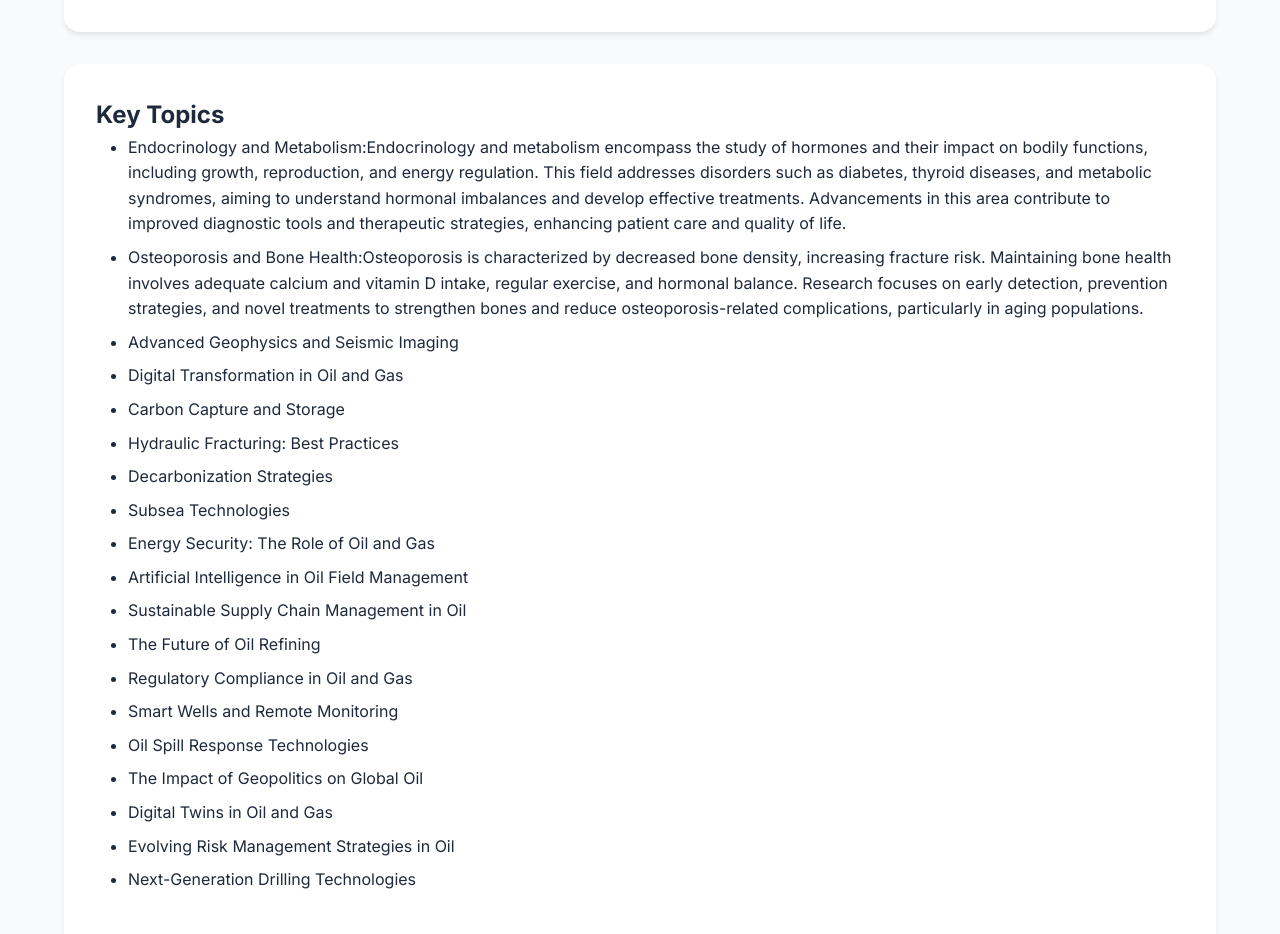
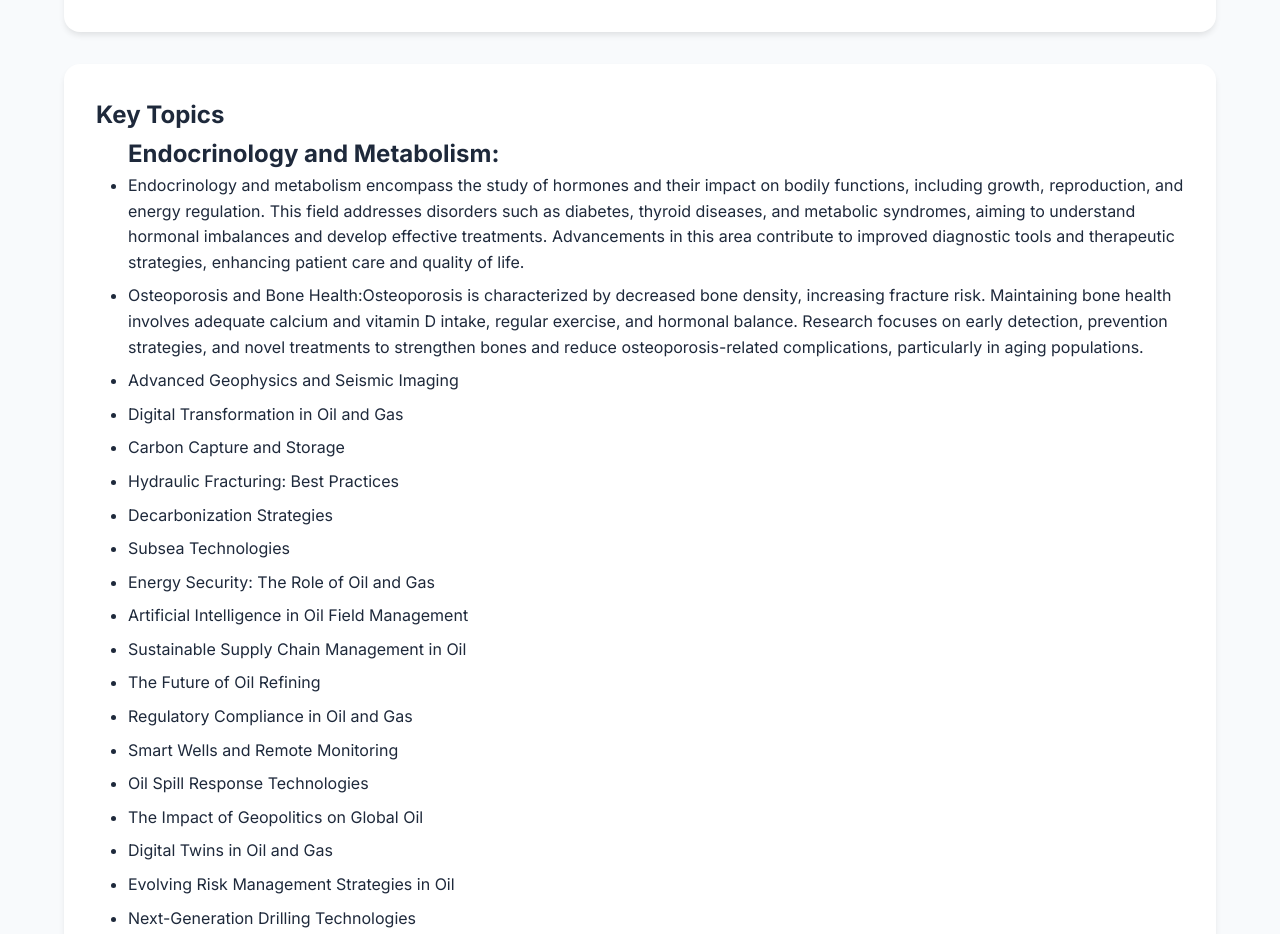
Before and after one commit to BeeBotix/researchsummits_Webpage, a plain HTML site: page conf20.html in a window 1280 px wide. Shown: the part 2200-3134 px from the top of the page. Drawn offline with nearby package versions, Linux system fonts and the light colour scheme.

Commit message:
Update conf20.html

```diff
--- a/conf20.html
+++ b/conf20.html
@@ -692,7 +692,8 @@ Be part of this enriching experience to shape the future of endocrine and metabo
       <section class="section-content">
        <h2>Key Topics</h2>
     <ul>
-        <li>Endocrinology and Metabolism:Endocrinology and metabolism encompass the study of hormones and their impact on bodily functions, including growth, reproduction, and energy regulation. This field addresses disorders such as diabetes, thyroid diseases, and metabolic syndromes, aiming to understand hormonal imbalances and develop effective treatments. Advancements in this area contribute to improved diagnostic tools and therapeutic strategies, enhancing patient care and quality of life.</li>
+        <h2>Endocrinology and Metabolism:</h2>
+      <li>Endocrinology and metabolism encompass the study of hormones and their impact on bodily functions, including growth, reproduction, and energy regulation. This field addresses disorders such as diabetes, thyroid diseases, and metabolic syndromes, aiming to understand hormonal imbalances and develop effective treatments. Advancements in this area contribute to improved diagnostic tools and therapeutic strategies, enhancing patient care and quality of life.</li>
         <li>Osteoporosis and Bone Health:Osteoporosis is characterized by decreased bone density, increasing fracture risk. Maintaining bone health involves adequate calcium and vitamin D intake, regular exercise, and hormonal balance. Research focuses on early detection, prevention strategies, and novel treatments to strengthen bones and reduce osteoporosis-related complications, particularly in aging populations.</li>
         <li>Advanced Geophysics and Seismic Imaging</li>
         <li>Digital Transformation in Oil and Gas</li>
```
